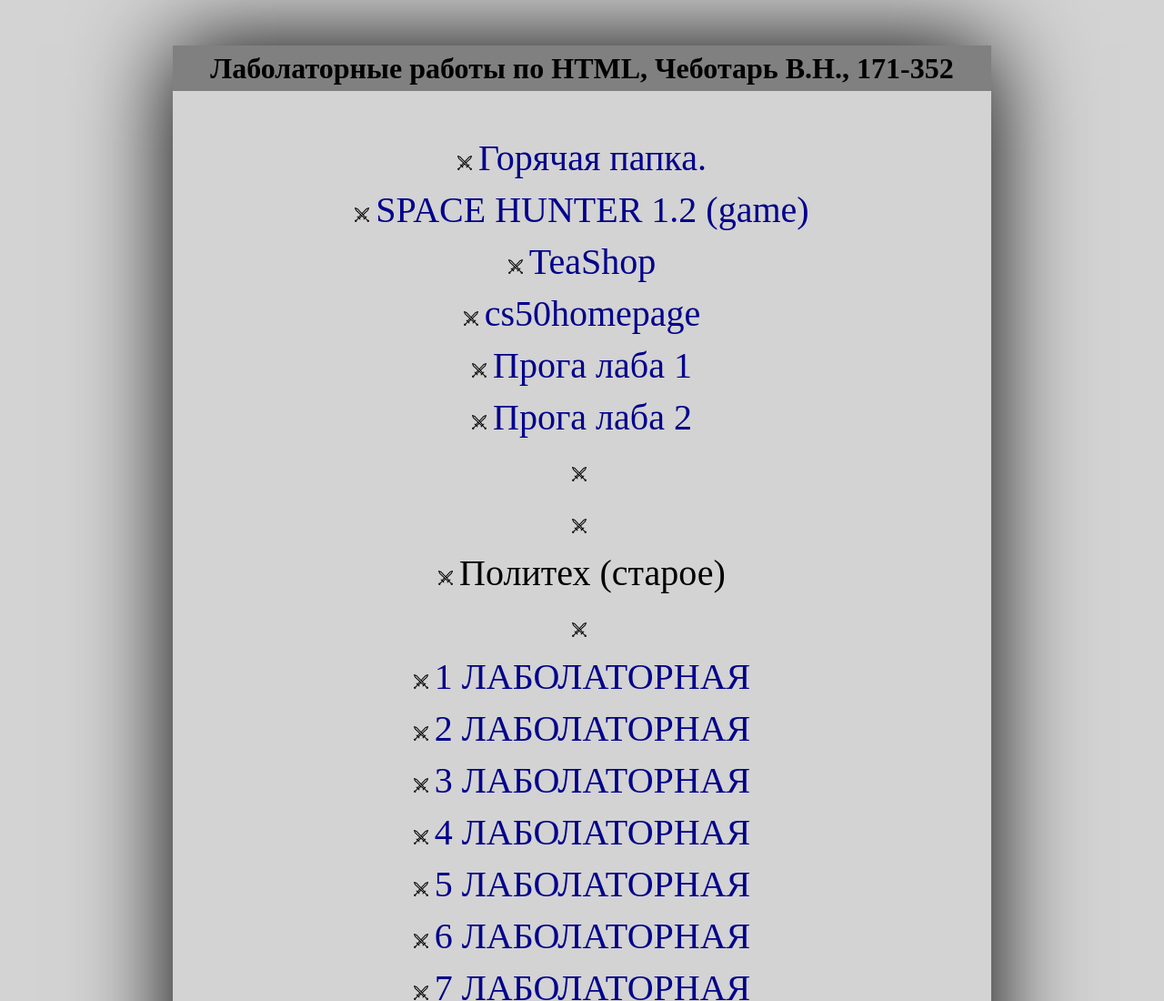
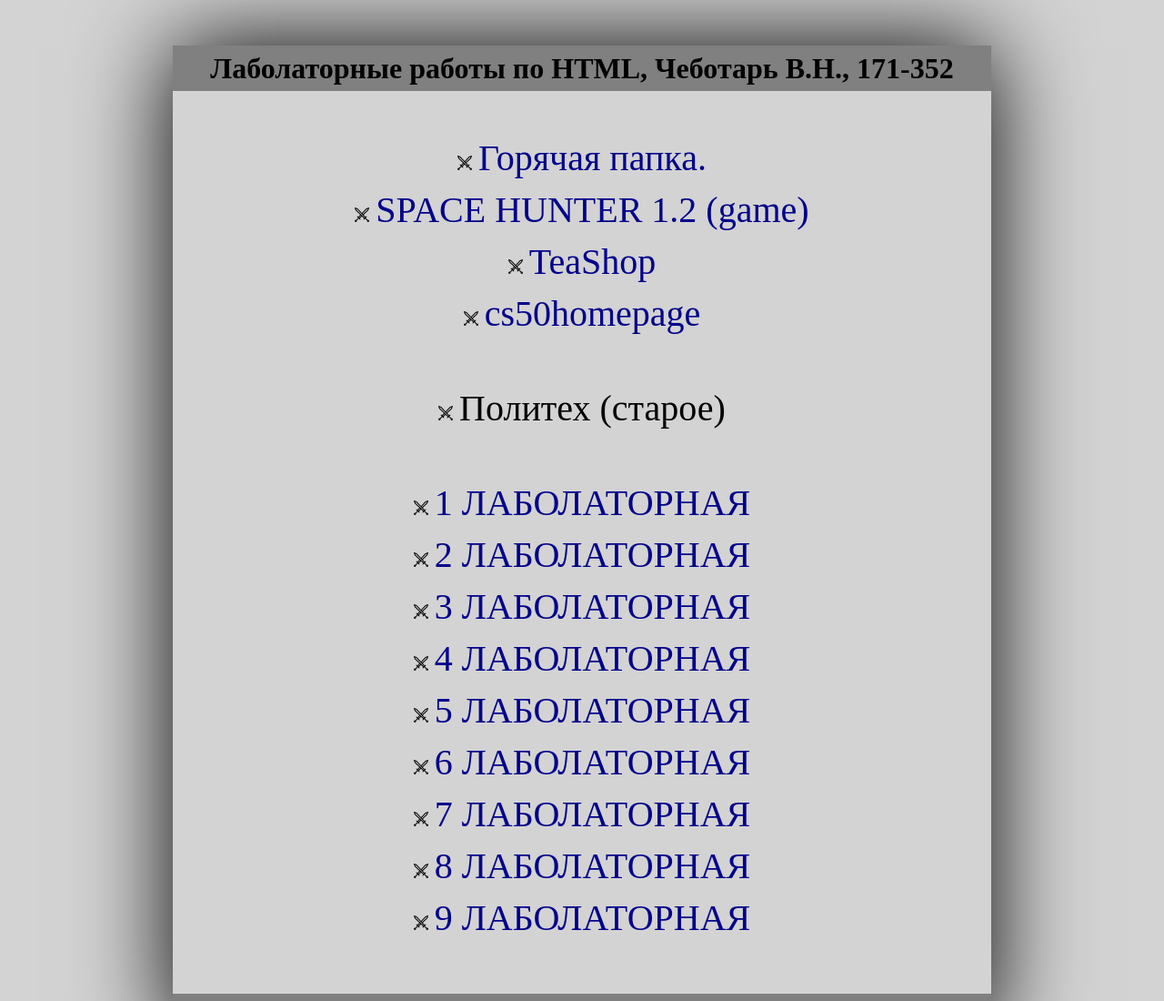
Before and after one commit to Sillwer/Sillwer.github.io, a plain HTML site: page index.html in a window 1280 px wide. Shown: the top 1100 px of the page at 91% size. Drawn offline with Linux system fonts and the light colour scheme; files whose address does not match are found by name.

Commit message:
Update index.html

```diff
--- a/index.html
+++ b/index.html
@@ -20,19 +20,11 @@
 			<a href="https://drive.google.com/drive/folders/1unKzOCG2dpUPizBcKdCItEJIBV7i0dS7?usp=sharing"><li>Горячая папка.</li></a>
 			<a href="https://scratch.mit.edu/projects/142332881/"><li>SPACE HUNTER 1.2 (game)</li></a>
 			<a href="Teashope"><li>TeaShop</li></a>
-
 			<a href="Teashope"><li>cs50homepage</a>
 
-
-
-			<a href="https://onlinegdb.com/33AO8bnZ_"><li>Прога лаба 1</li></a>
-			<a href="https://onlinegdb.com/xRVxIZsnS"><li>Прога лаба 2</li></a>
-
-
-			<li></li>
-			<li></li>
+			<br><br>
 			<li>Политех (старое)</li>
-			<li></li>
+			<br>
 			<a href="1"><li>1 ЛАБОЛАТОРНАЯ</li></a>
 			<a href="2"><li>2 ЛАБОЛАТОРНАЯ</li></a>
 			<a href="3"><li>3 ЛАБОЛАТОРНАЯ</li></a>
```
